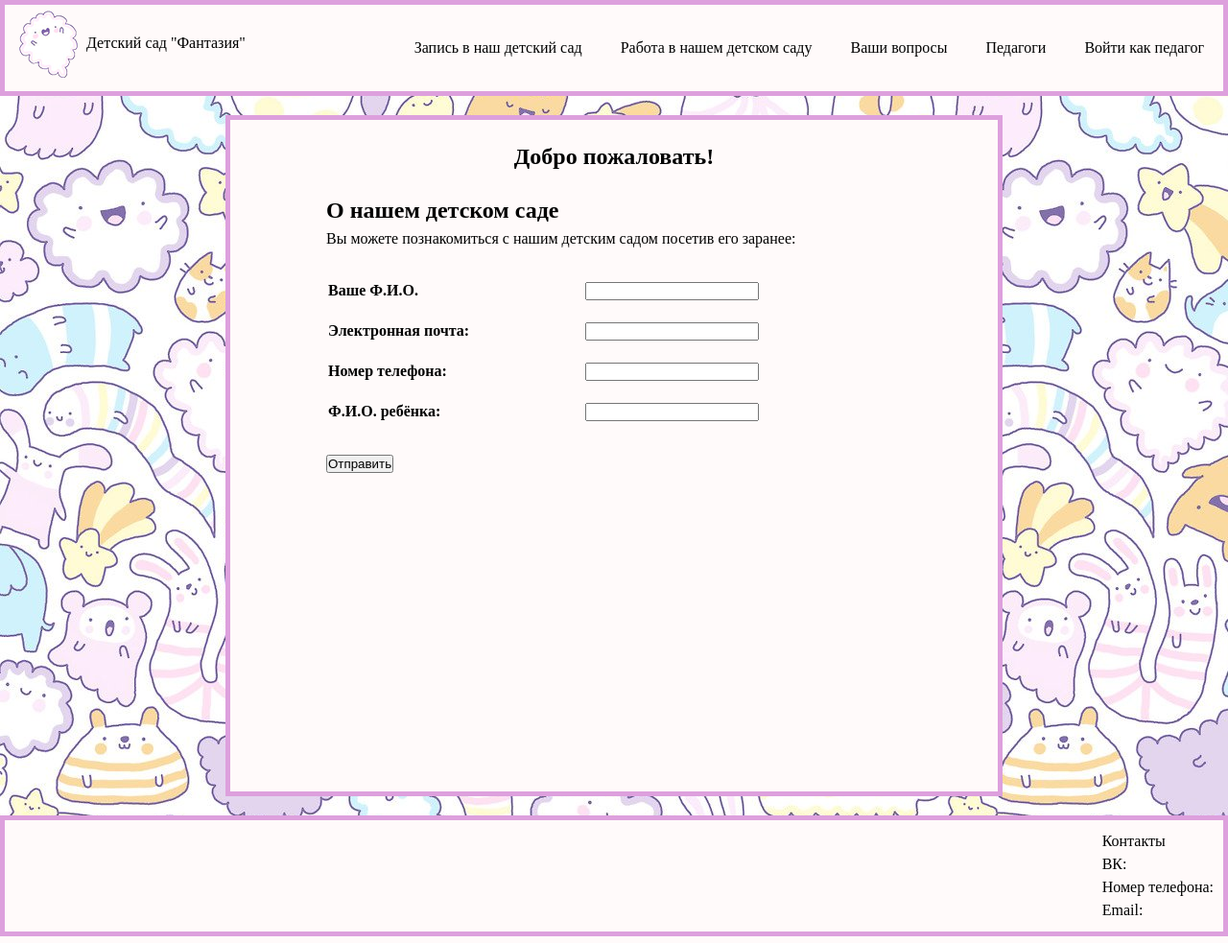
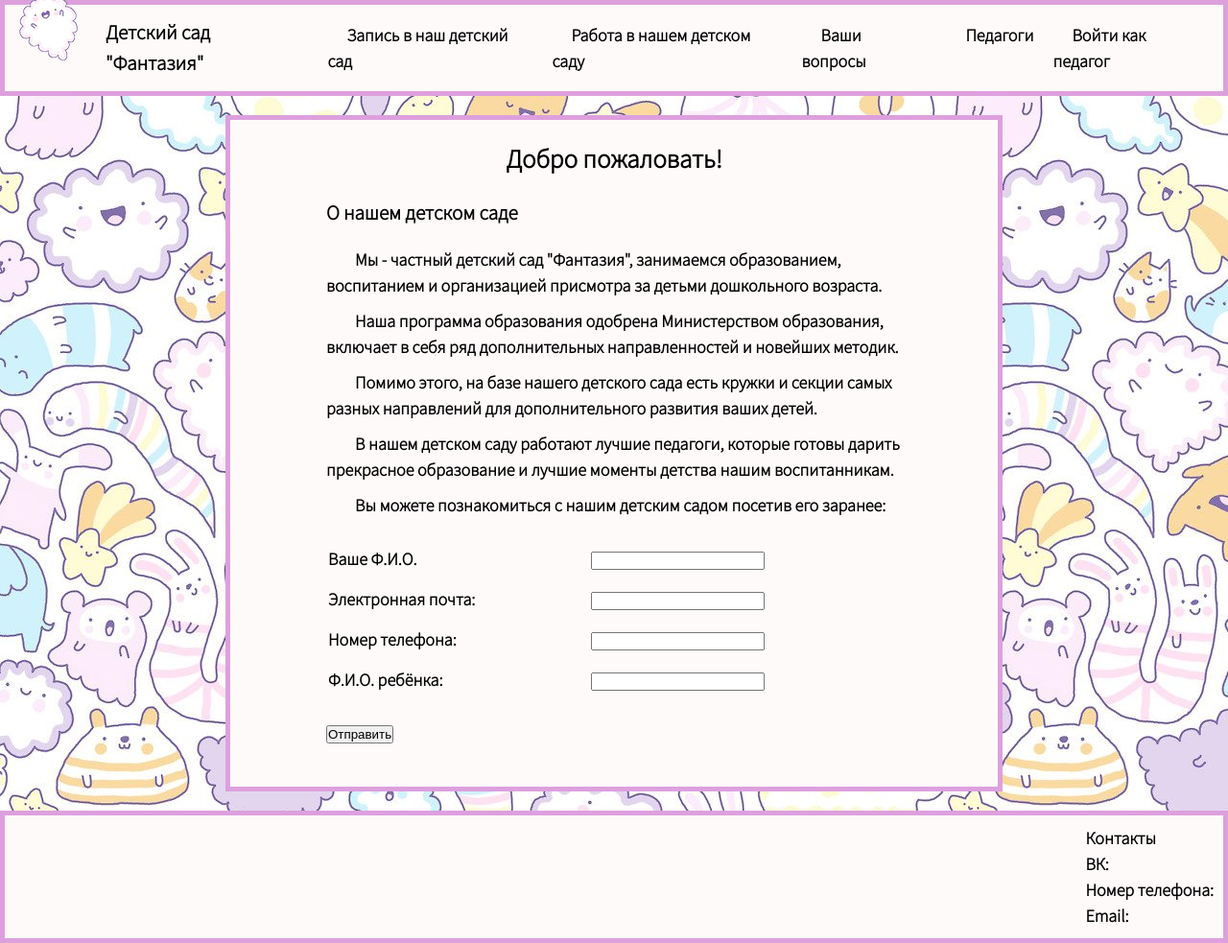
Before and after one commit to N1KF0X/kindergarten, a Django app: page / in a window 1280 px wide. Shown: the whole page at 96% size. Run offline with Django 4.2, Linux system fonts and the light colour scheme.

Commit message:
Version 1.1

```diff
--- a/application/static/css/styles.css
+++ b/application/static/css/styles.css
@@ -8,6 +8,9 @@ body {
     background-image: url("/static/img/jy.jpg");
     background-attachment: fixed;
     line-height: 1.5;
+    font-family: 'Source Sans Pro', sans-serif;
+    font-size: 18px;
+    font-weight: 600;
 }
 
 h3 {
@@ -30,7 +33,7 @@ h3 {
 .content_wrap{
     margin: 20px auto;
     width: 800px;
-    min-height: 700px;
+    min-height: 695px;
 }
 
 .content {
@@ -51,8 +54,9 @@ h3 {
 }
 
 .text {
-    margin: auto;
+    margin: 10px auto;
     width: 600px;
+    text-indent: 5%;
 }
 
 .style {
@@ -67,6 +71,7 @@ h3 {
 
 .main li a{
     margin-left: 10px;
+    margin-right: 20px;
     color: #000;
     text-decoration: none;
 }
@@ -118,7 +123,7 @@ form {
 .data-table{
     text-align: center;
     margin: 20px auto;
-    width: 700px;
+    width: 750px;
 }
 
 .data-table td{
--- a/application/templates/base.html
+++ b/application/templates/base.html
@@ -5,6 +5,9 @@
         <meta charset="UTF-8">
         <link type="text/css" rel="stylesheet" href="{% static 'css/styles.css' %}" />
         <link rel="shortcut icon" href="/static/img/ch.png" type="image/png">
+        <link rel="preconnect" href="https://fonts.googleapis.com">
+        <link rel="preconnect" href="https://fonts.gstatic.com" crossorigin>
+        <link href="https://fonts.googleapis.com/css2?family=Source+Sans+Pro:wght@300&display=swap" rel="stylesheet">
         <title>{{title}}</title>
     </head>
     <body>
@@ -13,7 +16,7 @@
                 <nav>
                     <ul class="main">
                         <li><a href="{% url 'home' %}"><img src="/static/img/ch.png"></a></li>
-                        <li><a href="{% url 'home' %}" class="header_h"><p>Детский сад "Фантазия"</p></a></li>
+                        <li><a href="{% url 'home' %}" class="header_h"><h1>Детский сад "Фантазия"</h1></a></li>
                     </ul>
                 </nav>
                 <nav>
@@ -33,7 +36,7 @@
             </header>
         </section>
         <section class="content_wrap style">
-            <h1 class="label">{{header}}</h1>
+            <h2 class="label">{{header}}</h2>
             {% block content%}
             {% endblock content %}
         </section>
--- a/application/templates/welcome.html
+++ b/application/templates/welcome.html
@@ -1,8 +1,12 @@
 {% extends "base.html" %}
 {% block content%}
     <div class="content">
-        <h2 class="partitle">О нашем детском саде</h2>
-        <p>Вы можете познакомиться с нашим детским садом посетив его заранее:</p>
+        <h3 class="partitle">О нашем детском саде</h3>
+        <p class="text">Мы - частный детский сад "Фантазия", занимаемся образованием, воспитанием и организацией присмотра за детьми дошкольного возраста.</p>
+        <p class="text">Наша программа образования одобрена Министерством образования, включает в себя ряд дополнительных направленностей и новейших методик.</p>
+        <p class="text">Помимо этого, на базе нашего детского сада есть кружки и секции самых разных направлений для дополнительного развития ваших детей.</p>
+        <p class="text">В нашем детском саду работают лучшие педагоги, которые готовы дарить прекрасное образование и лучшие моменты детства нашим воспитанникам.</p>
+        <p class="text">Вы можете познакомиться с нашим детским садом посетив его заранее:</p>
     </div>
     {% include "form.html" with form=form button_title=button_title title=title%}
 {% endblock content%}
```
Also changed, not shown: db.sqlite3.
